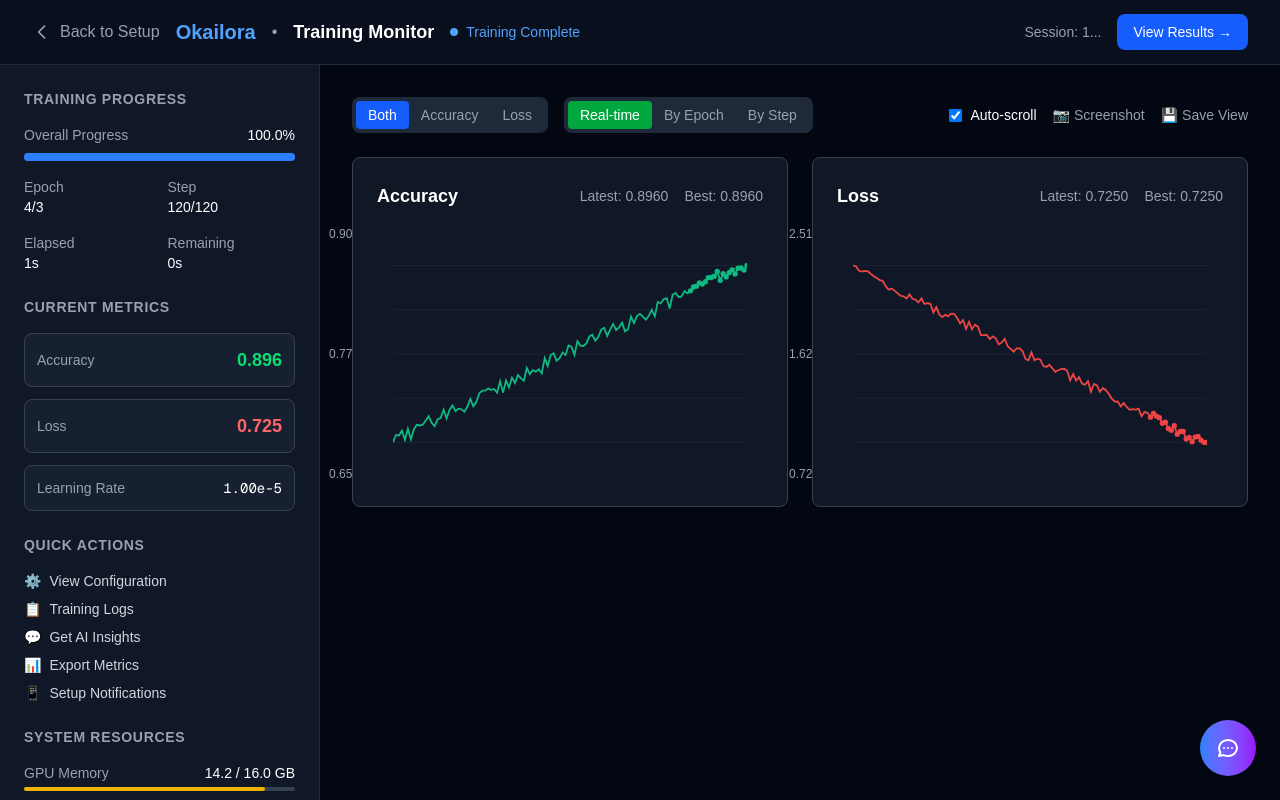
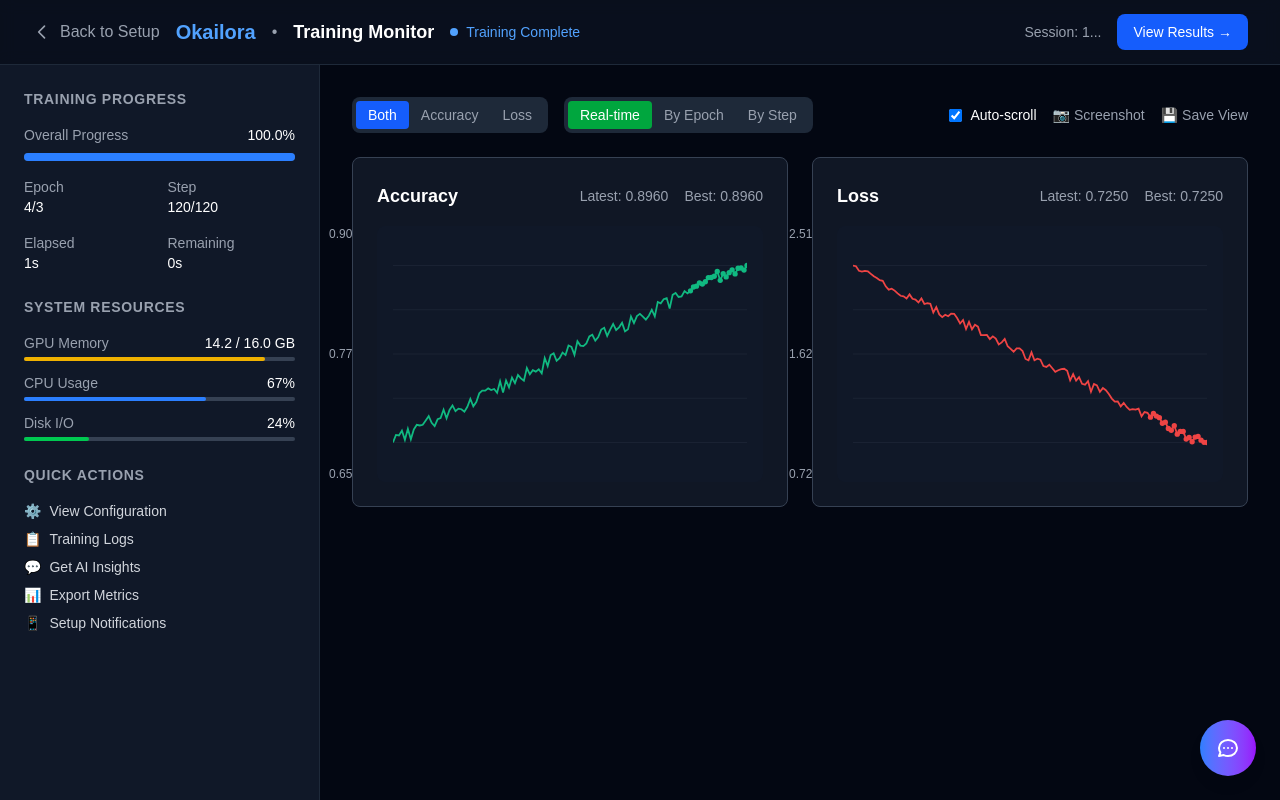
Before and after one commit to xinlei55555/okailora, a Next.js app in the folder frontend/: page /finetune-loop/1 in a window 1280 px wide. Built offline with nearby package versions, Linux system fonts and the light colour scheme.

Commit message:
improve loop page

```diff
--- a/frontend/src/app/finetune-loop/[sessionId]/page.tsx
+++ b/frontend/src/app/finetune-loop/[sessionId]/page.tsx
@@ -317,32 +317,37 @@ export default function FinetuneLoopPage() {
               </div>
             </div>
 
-            {/* Current Metrics */}
+            {/* System Resources */}
             <div className="mb-6">
               <h3 className="text-sm font-semibold text-gray-400 uppercase tracking-wider mb-4">
-                Current Metrics
+                System Resources
               </h3>
               <div className="space-y-3">
-                <div className="bg-gray-800/50 rounded-lg p-3 border border-gray-700">
-                  <div className="flex justify-between items-center">
-                    <span className="text-sm text-gray-400">Accuracy</span>
-                    <span className="text-lg font-semibold text-green-400">
-                      {accuracyData.length > 0 ? formatNumber(accuracyData[accuracyData.length - 1].value, 3) : '0.000'}
-                    </span>
+                <div>
+                  <div className="flex justify-between items-center mb-1">
+                    <span className="text-sm text-gray-400">GPU Memory</span>
+                    <span className="text-sm">14.2 / 16.0 GB</span>
+                  </div>
+                  <div className="w-full bg-gray-700 rounded-full h-1">
+                    <div className="bg-yellow-500 h-1 rounded-full" style={{ width: '89%' }}></div>
                   </div>
                 </div>
-                <div className="bg-gray-800/50 rounded-lg p-3 border border-gray-700">
-                  <div className="flex justify-between items-center">
-                    <span className="text-sm text-gray-400">Loss</span>
-                    <span className="text-lg font-semibold text-red-400">
-                      {lossData.length > 0 ? formatNumber(lossData[lossData.length - 1].value, 3) : '0.000'}
-                    </span>
+                <div>
+                  <div className="flex justify-between items-center mb-1">
+                    <span className="text-sm text-gray-400">CPU Usage</span>
+                    <span className="text-sm">67%</span>
+                  </div>
+                  <div className="w-full bg-gray-700 rounded-full h-1">
+                    <div className="bg-blue-500 h-1 rounded-full" style={{ width: '67%' }}></div>
                   </div>
                 </div>
-                <div className="bg-gray-800/50 rounded-lg p-3 border border-gray-700">
-                  <div className="flex justify-between items-center">
-                    <span className="text-sm text-gray-400">Learning Rate</span>
-                    <span className="text-sm font-mono">{trainingStatus.learningRate.toExponential(2)}</span>
+                <div>
+                  <div className="flex justify-between items-center mb-1">
+                    <span className="text-sm text-gray-400">Disk I/O</span>
+                    <span className="text-sm">24%</span>
+                  </div>
+                  <div className="w-full bg-gray-700 rounded-full h-1">
+                    <div className="bg-green-500 h-1 rounded-full" style={{ width: '24%' }}></div>
                   </div>
                 </div>
               </div>
@@ -383,42 +388,6 @@ export default function FinetuneLoopPage() {
                   <span>📱</span>
                   <span>Setup Notifications</span>
                 </button>
-              </div>
-            </div>
-
-            {/* System Resources */}
-            <div>
-              <h3 className="text-sm font-semibold text-gray-400 uppercase tracking-wider mb-4">
-                System Resources
-              </h3>
-              <div className="space-y-3">
-                <div>
-                  <div className="flex justify-between items-center mb-1">
-                    <span className="text-sm text-gray-400">GPU Memory</span>
-                    <span className="text-sm">14.2 / 16.0 GB</span>
-                  </div>
-                  <div className="w-full bg-gray-700 rounded-full h-1">
-                    <div className="bg-yellow-500 h-1 rounded-full" style={{ width: '89%' }}></div>
-                  </div>
-                </div>
-                <div>
-                  <div className="flex justify-between items-center mb-1">
-                    <span className="text-sm text-gray-400">CPU Usage</span>
-                    <span className="text-sm">67%</span>
-                  </div>
-                  <div className="w-full bg-gray-700 rounded-full h-1">
-                    <div className="bg-blue-500 h-1 rounded-full" style={{ width: '67%' }}></div>
-                  </div>
-                </div>
-                <div>
-                  <div className="flex justify-between items-center mb-1">
-                    <span className="text-sm text-gray-400">Disk I/O</span>
-                    <span className="text-sm">24%</span>
-                  </div>
-                  <div className="w-full bg-gray-700 rounded-full h-1">
-                    <div className="bg-green-500 h-1 rounded-full" style={{ width: '24%' }}></div>
-                  </div>
-                </div>
               </div>
             </div>
           </div>
```
